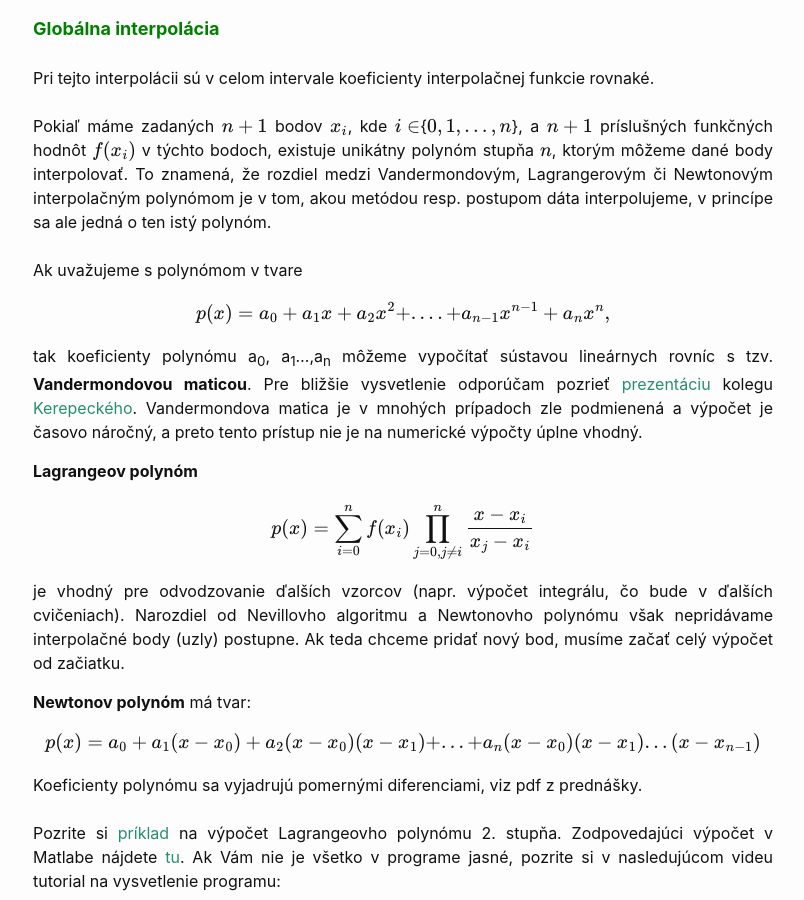
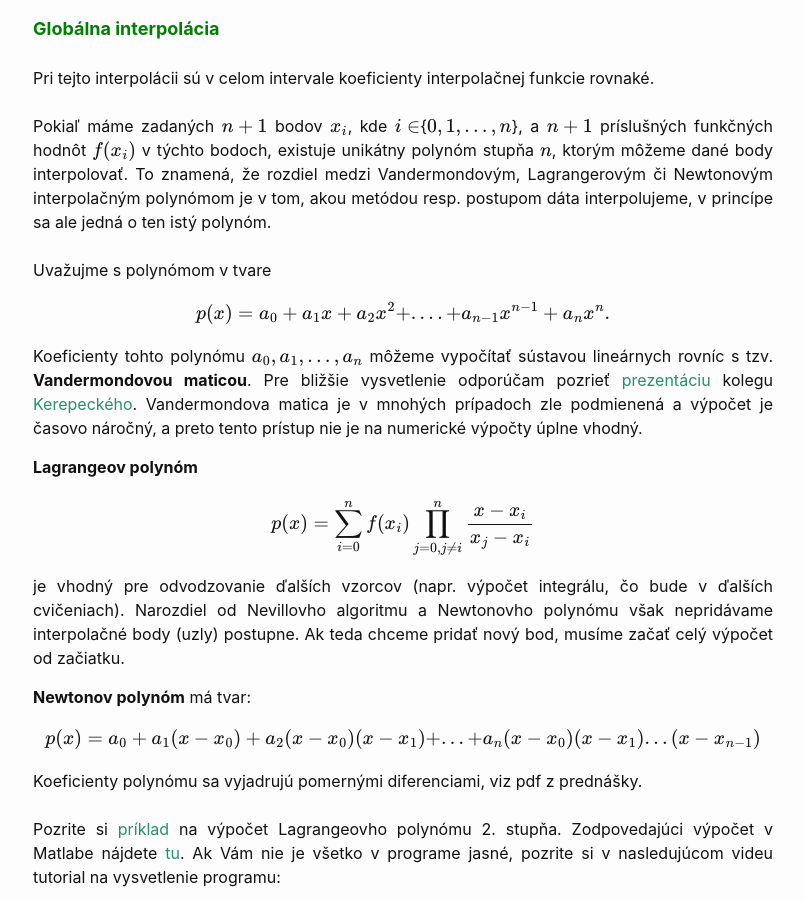
Before and after one commit to maslarova/maslarova.github.io, a Jekyll site: the page built from _posts/2021-03-18-cvicenie5.md, in a window 1280 px wide and 900 px high, scrolled down 774 px. Shown: the whole window, without its empty margins (237-1041 px from the left). Built offline with Jekyll 4.4.1, drawn with Linux system fonts in a browser that asks for light colours.

Commit message:
2021-03-18-cvicenie5.md

```diff
--- a/_posts/2021-03-18-cvicenie5.md
+++ b/_posts/2021-03-18-cvicenie5.md
@@ -97,13 +97,13 @@ Pri tejto interpolácii sú v celom intervale koeficienty interpolačnej funkcie
 Pokiaľ máme zadaných $n+1$ bodov $x_i$, kde $i\in${$0,1,...,n$}, a $n+1$ príslušných funkčných hodnôt $f(x_i)$ v týchto bodoch, existuje unikátny polynóm stupňa $n$, ktorým môžeme dané body interpolovať.
 To znamená, že rozdiel medzi Vandermondovým, Lagrangerovým či Newtonovým interpolačným polynómom je v tom, akou metódou resp. postupom dáta interpolujeme, v princípe sa ale jedná o ten istý polynóm.
 <br /><br />
-Ak uvažujeme s polynómom v tvare
+Uvažujme s polynómom v tvare
 
 {: .centering}
-$$p(x) = a_0+a_1x+a_2x^2+....+a_{n-1}x^{n-1}+a_{n}x^n,$$
+$$p(x) = a_0+a_1x+a_2x^2+....+a_{n-1}x^{n-1}+a_{n}x^n.$$
 
 
-tak koeficienty polynómu a<sub>0</sub>, a<sub>1</sub>...,a<sub>n</sub> môžeme vypočítať sústavou lineárnych rovníc s tzv. **Vandermondovou maticou**.
+Koeficienty tohto polynómu $a_0, a_1,...,a_n$ môžeme vypočítať sústavou lineárnych rovníc s tzv. **Vandermondovou maticou**.
 Pre bližšie vysvetlenie odporúčam pozrieť [prezentáciu](http://maslarova.github.io/cvicenie5/05_aproximace.pdf) kolegu [Kerepeckého](http://nme.8u.cz/).
 Vandermondova matica je v mnohých prípadoch zle podmienená a výpočet je časovo náročný, a preto tento prístup nie je na numerické výpočty úplne vhodný.
 <br />
```
